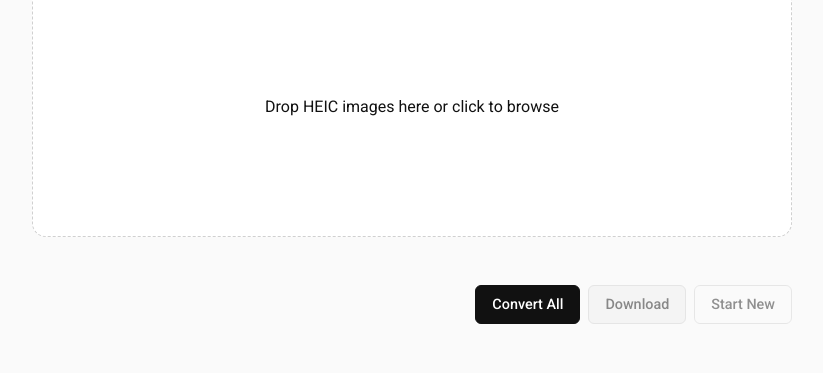
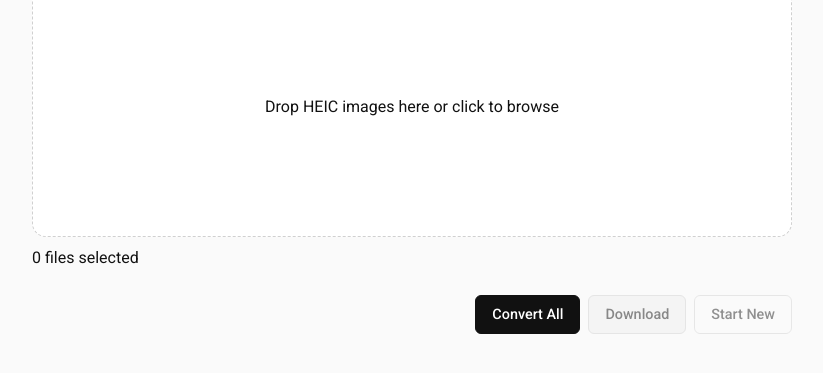
Before and after one commit to BryanF1nes/heic_image_converter, a website built with webpack: page src/template.html in a window 1280 px wide. Shown: the part 143-516 px from the top of the page, without its empty margins (228-1051 px from the left). Built offline with nearby package versions, Linux system fonts and the light colour scheme.

Commit message:
Feature: Added a file count and styling

```diff
--- a/src/components/FileList.js
+++ b/src/components/FileList.js
@@ -7,10 +7,24 @@ const FileList = {
     render(onUpdate) {
         const container = document.createElement("section");
 
-        container.classList.add("file-list");
+        container.classList.add("file-list-container");
 
-        this.container = container;
+        const count = document.createElement("p");
+
+        count.classList.add("file-count");
+
+        this.count = count;
+
+        container.appendChild(count);
+
+        const fileList = document.createElement("div");
+
+        fileList.classList.add("file-list");
+
+        this.container = fileList;
         this.onUpdate = onUpdate;
+
+        container.appendChild(fileList);
 
         this.update();
 
@@ -19,6 +33,8 @@ const FileList = {
 
     update() {
         const files = getFiles();
+
+        this.count.textContent = `${files.length} files selected`;
 
         const currentIds = new Set(
             files.map((item) => item.id)
--- a/src/styles.css
+++ b/src/styles.css
@@ -262,15 +262,23 @@ p {
    File List
 ================================ */
 
+.file-list-container {
+    margin-top: var(--spacing2);
+}
+
+.file-count {
+    margin-bottom: var(--spacing2);
+}
+
 .file-list {
     display: flex;
     flex-direction: column;
 
     gap: var(--spacing2);
 
-    margin-top: var(--spacing5);
+    max-height: 320px;
+    overflow-y: auto;
 }
-
 
 /* ================================
    File Item
```
